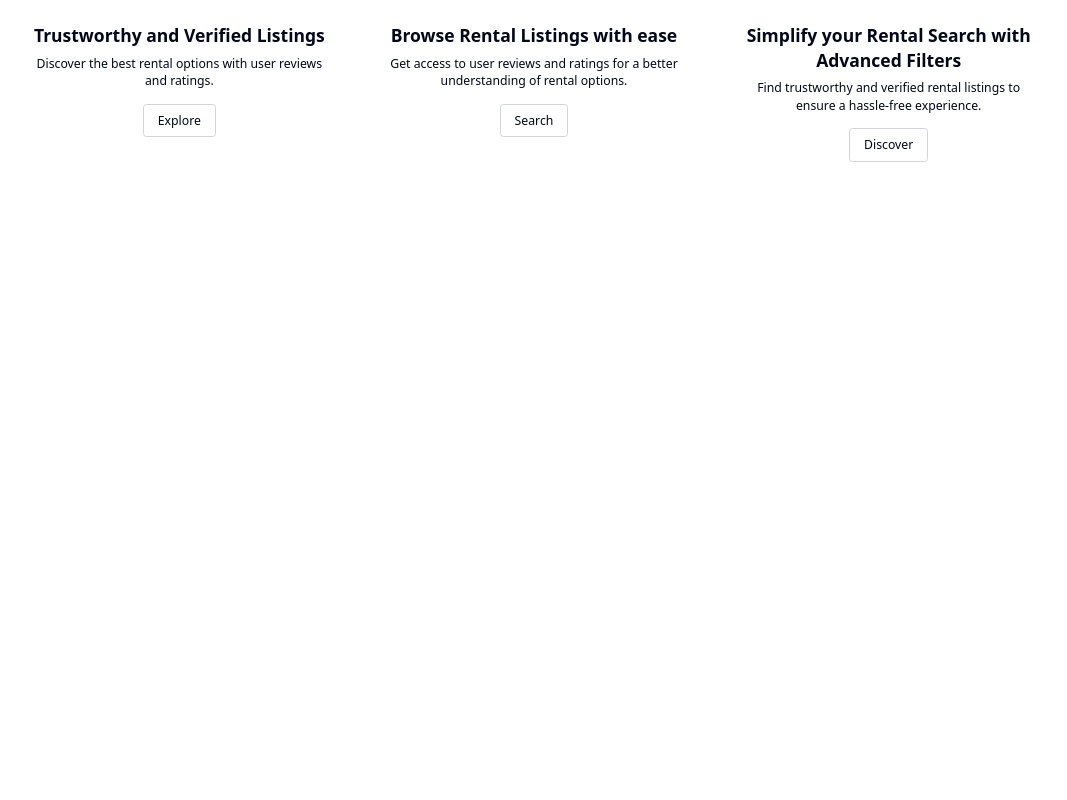
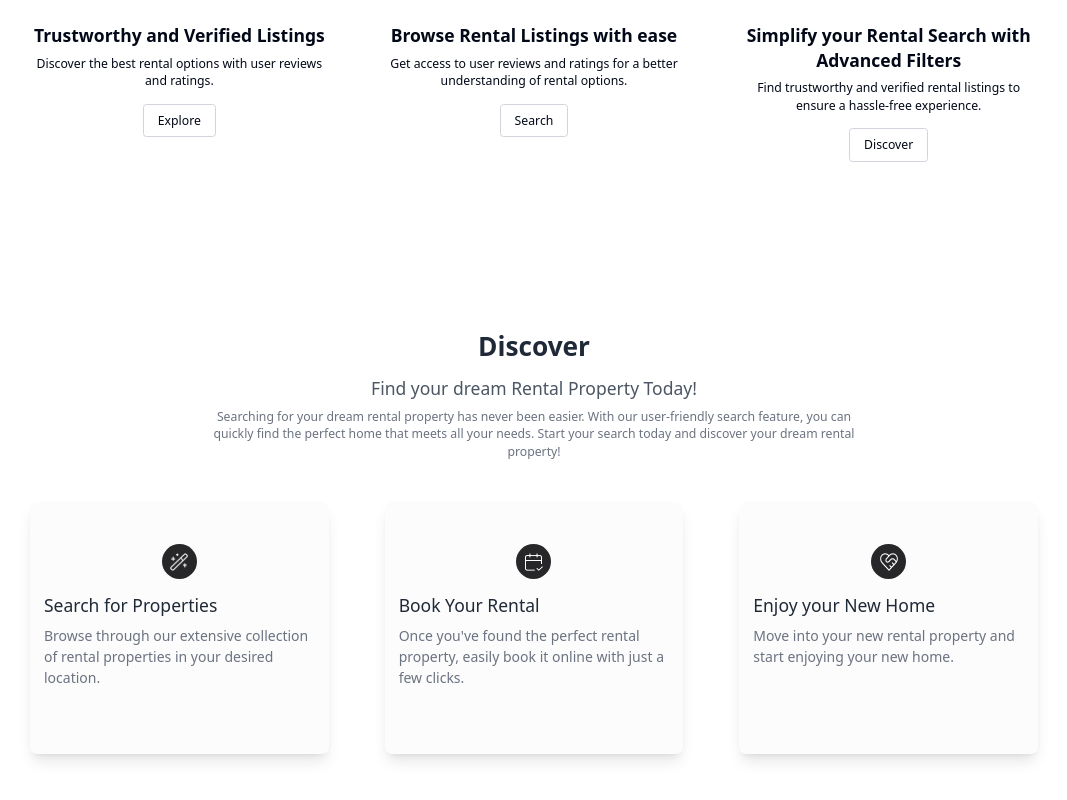
Before and after one commit to nishanss/rental-app-nextjs, a Next.js app: page /landing in a window 1280 px wide. Shown: the part 1198-1998 px from the top of the page, without its empty margins (106-1173 px from the left). Before the commit the page ends 1444 px from the top, so only its background shows below. Built offline with nearby package versions, Linux system fonts and the light colour scheme; no server answers.

Commit message:
added Features and Discover section to main page

```diff
--- a/src/app/(nondashboard)/landing/page.tsx
+++ b/src/app/(nondashboard)/landing/page.tsx
@@ -1,12 +1,14 @@
 import React from "react";
 import HeroSection from "./HeroSection";
 import FeaturesSection from "./FeaturesSection";
+import DiscoverSection from "./DiscoverSection";
 
 const Landing = () => {
   return (
     <div>
       <HeroSection />
       <FeaturesSection />
+      <DiscoverSection />
     </div>
   );
 };
```
